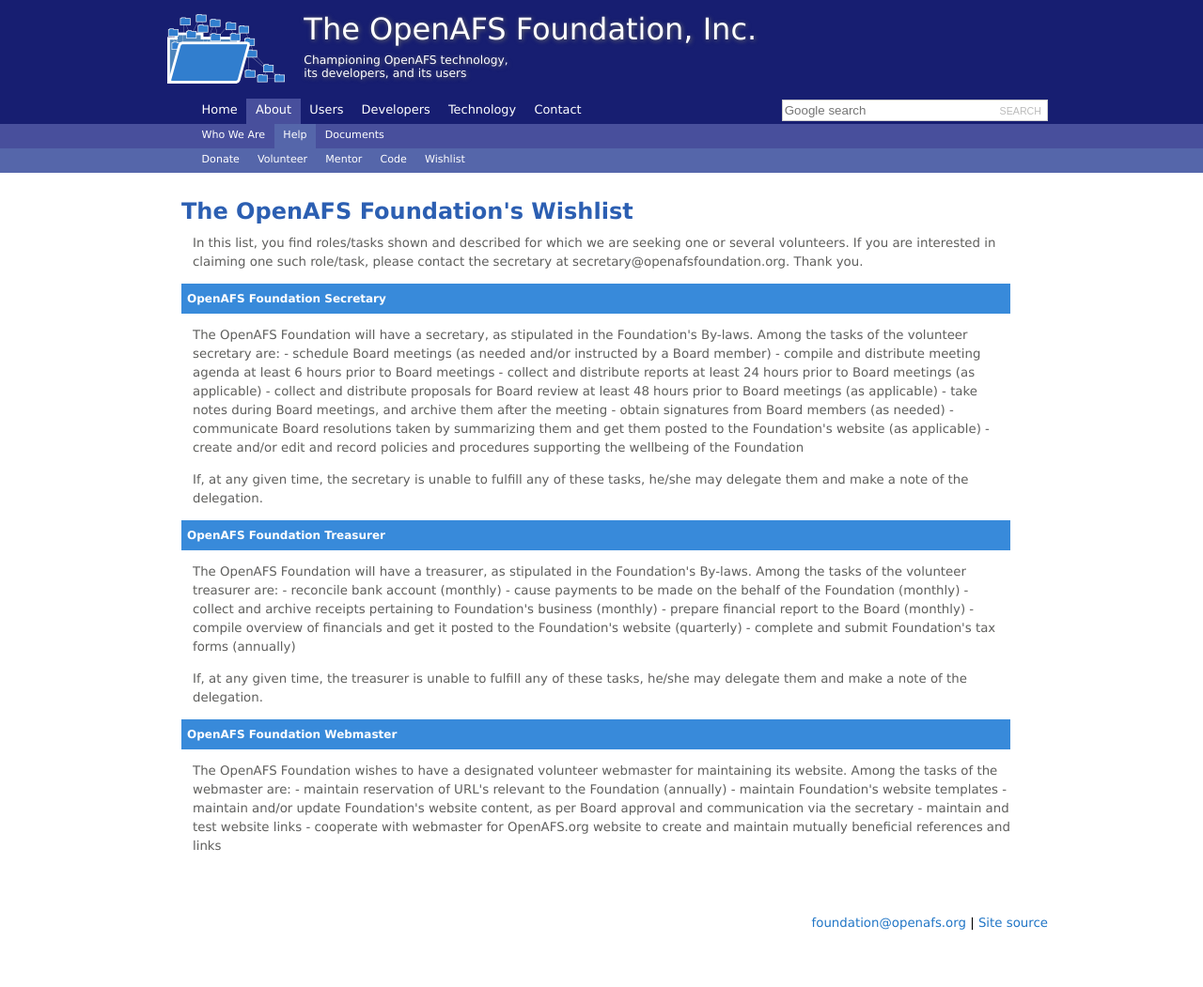
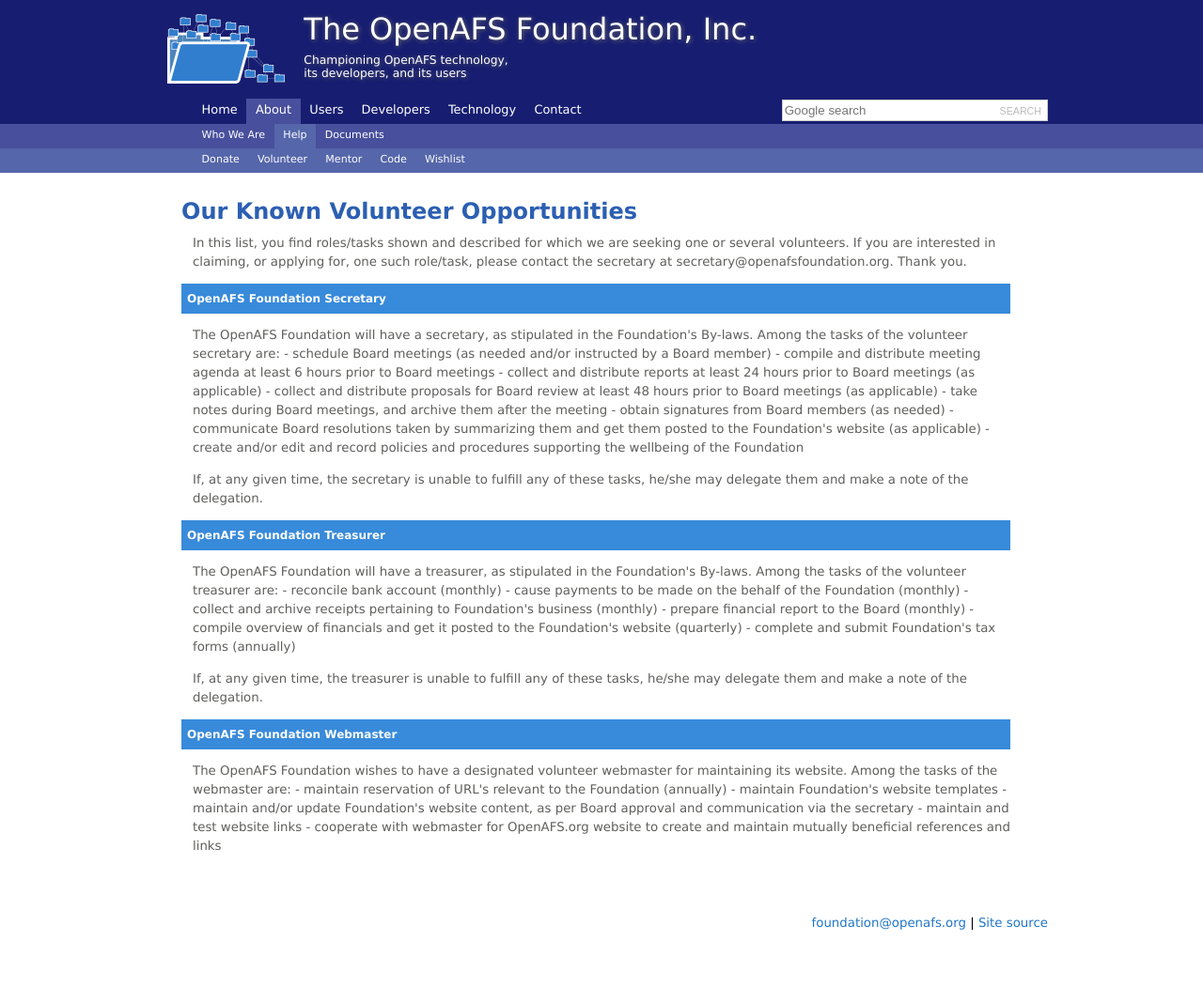
Before and after one commit to openafsfoundation/openafsfoundation.org, a Jekyll site: the page built from help/wishlist/index.md, in a window 1280 px wide. Shown: the whole page at 94% size. Built offline with Jekyll 4.4.1, drawn with Linux system fonts in a browser that asks for light colours.

Commit message:
Update index.md

```diff
--- a/help/wishlist/index.md
+++ b/help/wishlist/index.md
@@ -3,9 +3,9 @@
 nav: [about,help]
 ---
 
-## The OpenAFS Foundation's Wishlist ##
+## Our Known Volunteer Opportunities ##
 
-In this list, you find roles/tasks shown and described for which we are seeking one or several volunteers. If you are interested in claiming one such role/task, please contact the secretary at secretary@openafsfoundation.org.  Thank you.
+In this list, you find roles/tasks shown and described for which we are seeking one or several volunteers. If you are interested in claiming, or applying for, one such role/task, please contact the secretary at secretary@openafsfoundation.org.  Thank you.
 
 ### OpenAFS Foundation Secretary ###
 
```
